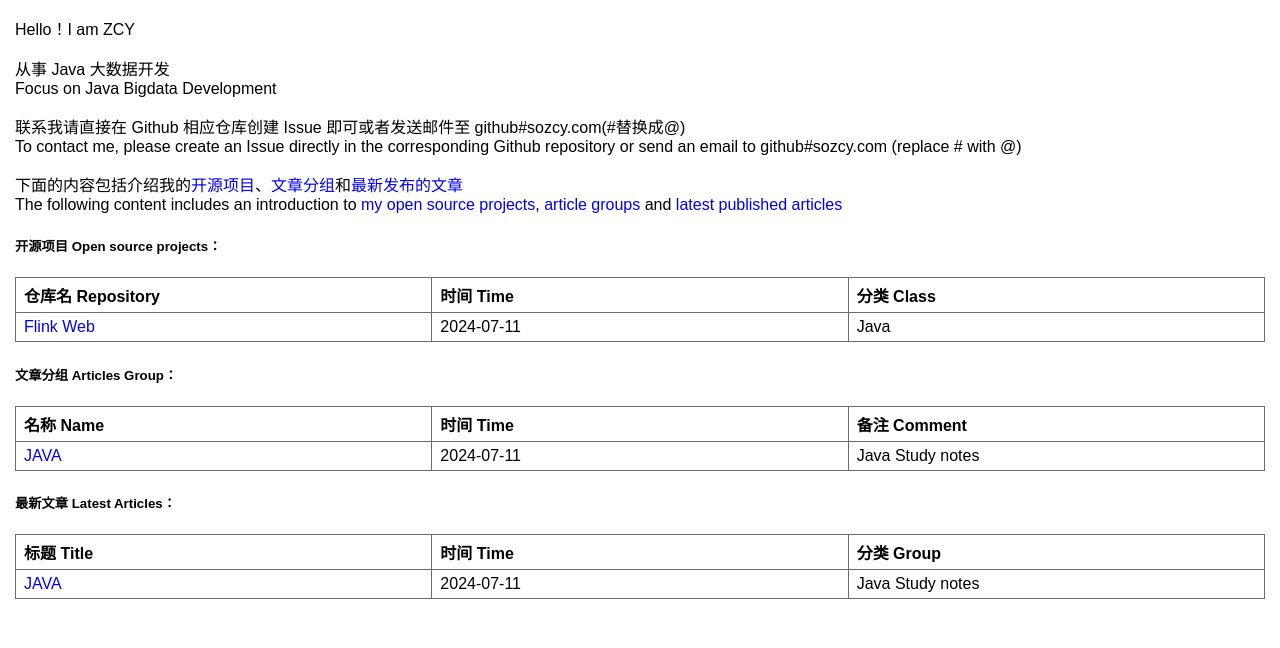
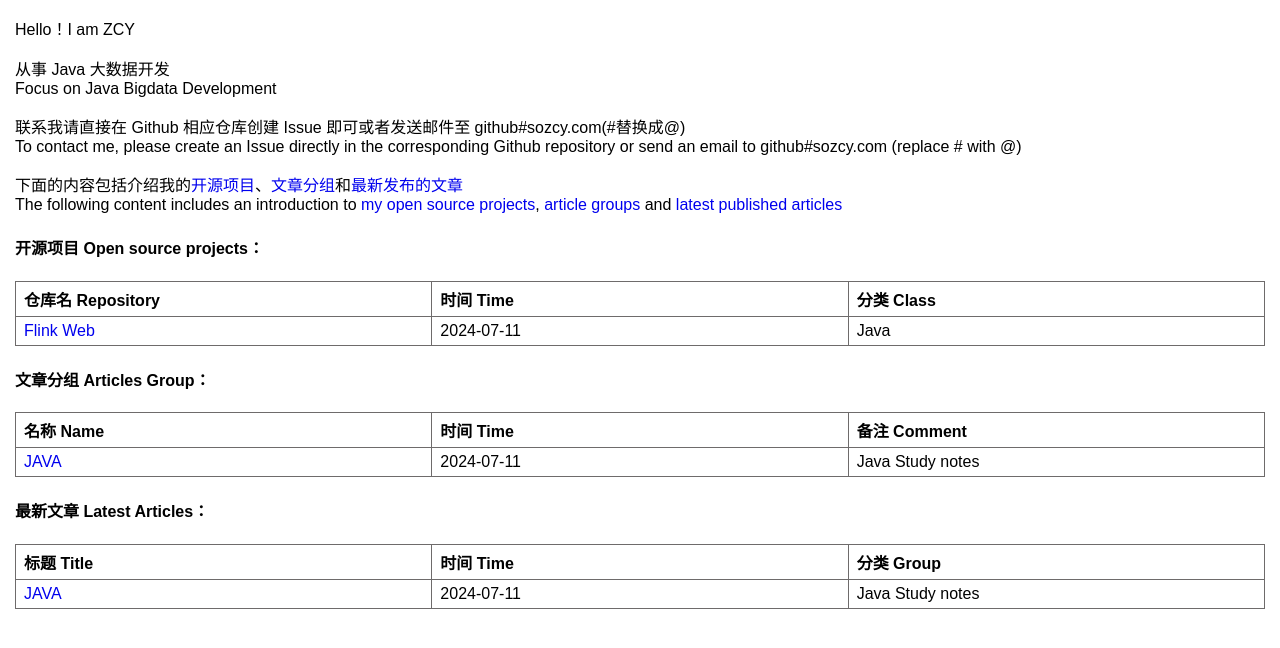
Before and after one commit to sozcy/sozcy.github.io, a plain HTML site: page index.html in a window 1280 px wide. Drawn offline with Linux system fonts and the light colour scheme.

Commit message:
Update index.html

```diff
--- a/index.html
+++ b/index.html
@@ -68,7 +68,7 @@
 
 
 
-    <h5 id="#opensource">开源项目 Open source projects：</h5>
+    <h4 id="#opensource">开源项目 Open source projects：</h4>
     <table>
 
         <tr>
@@ -93,7 +93,7 @@
 
 
 
-    <h5 id="group">文章分组 Articles Group：</h5>
+    <h4 id="group">文章分组 Articles Group：</h4>
 
     <table>
 
@@ -121,7 +121,7 @@
 
 
 
-    <h5 id="latest">最新文章 Latest Articles：</h5>
+    <h4 id="latest">最新文章 Latest Articles：</h4>
 
     <table>
 
```
